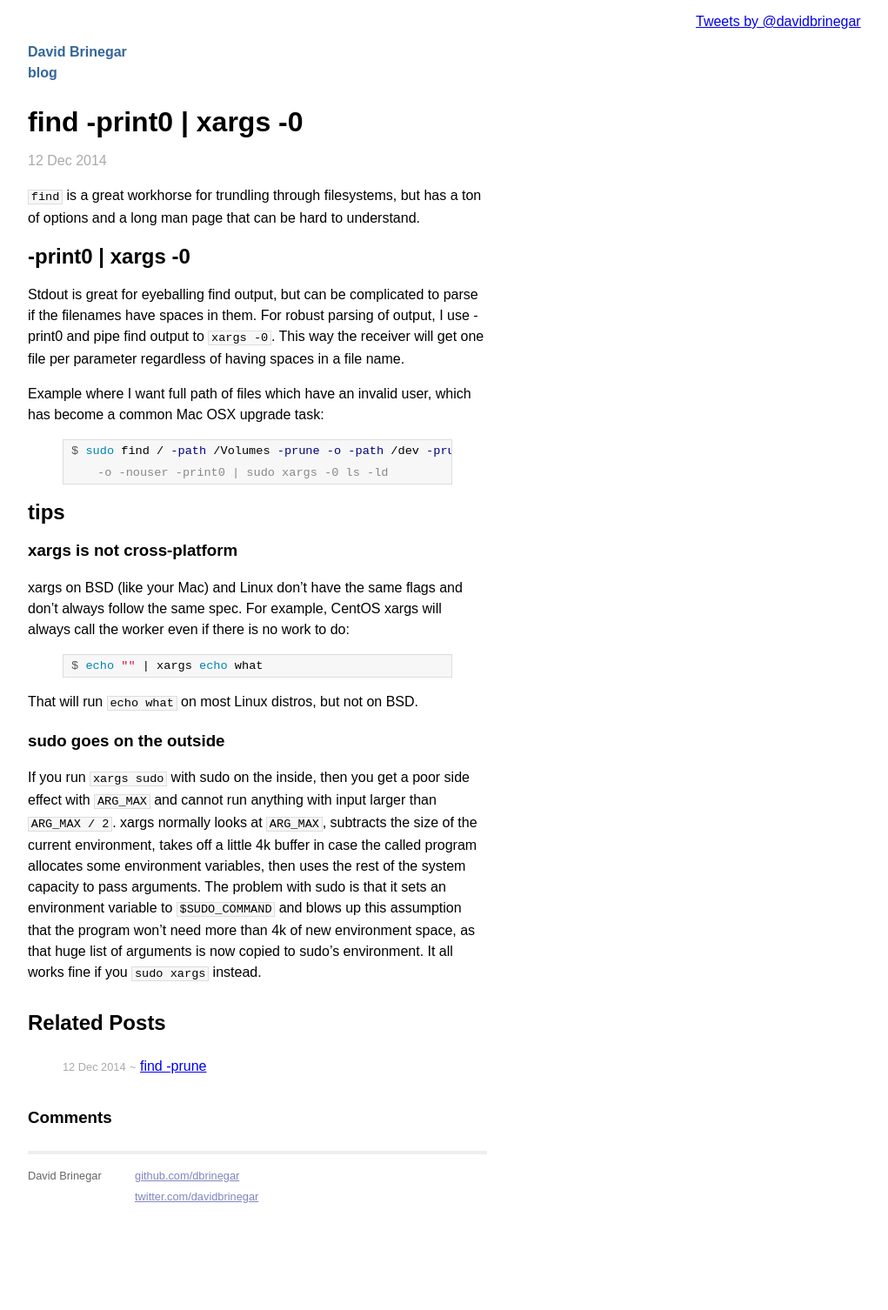
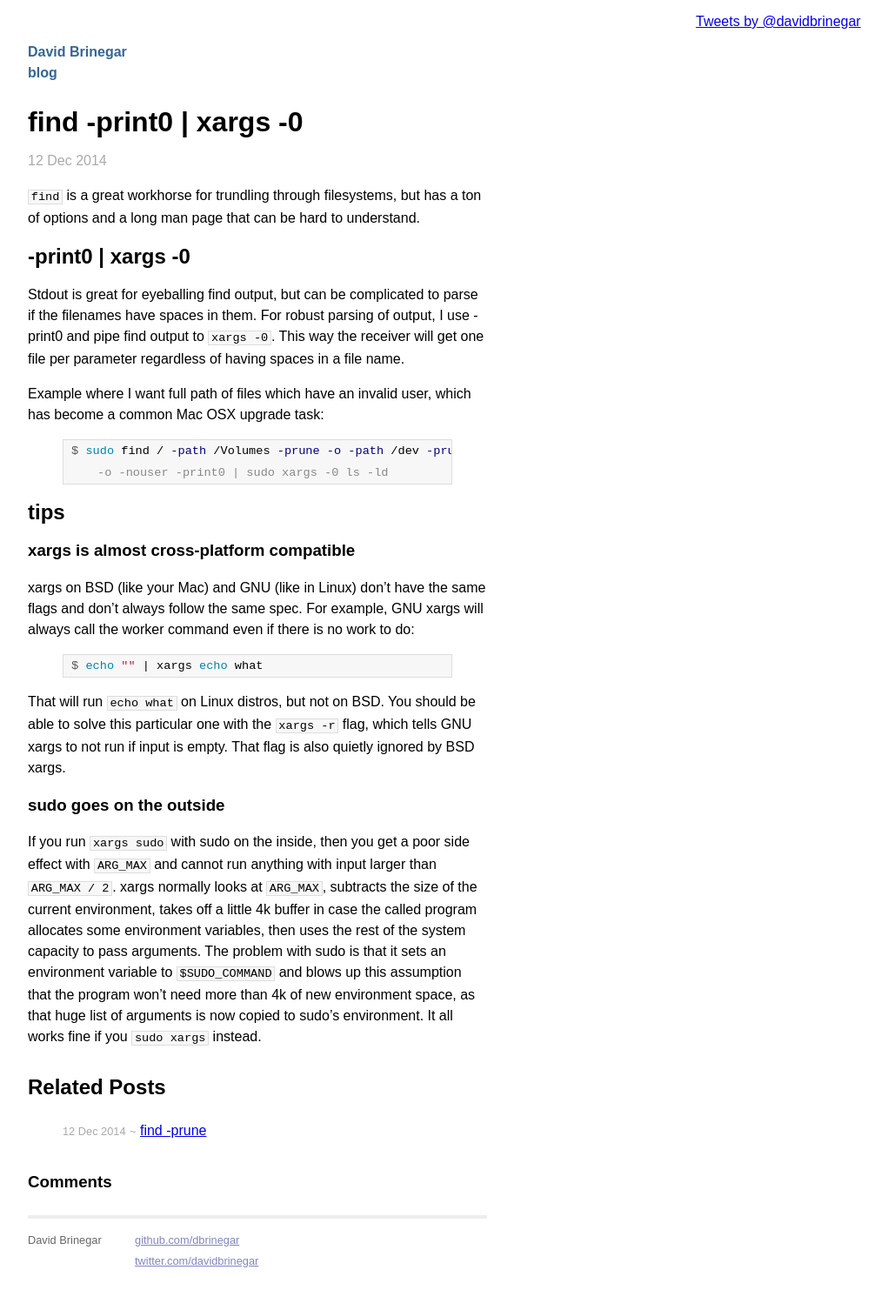
Before and after one commit to dbrinegar/dbrinegar.github.com, a Jekyll site: the page built from _posts/2014-12-12-2014-find-xargs.md, in a window 1280 px wide. Shown: the whole page at 87% size, without its empty margins (208-1229 px from the left). Built offline with Jekyll 4.4.1, drawn with Linux system fonts in a browser that asks for light colours; comment, search, counter and statistics services are not loaded; before the commit the page ends 1432 px from its top, so only the background shows below that.

Commit message:
xargs -r compatibility mode

```diff
--- a/_posts/2014-12-12-2014-find-xargs.md
+++ b/_posts/2014-12-12-2014-find-xargs.md
@@ -23,17 +23,19 @@ $ sudo find / -path /Volumes -prune -o -path /dev -prune \
 
 ## tips
 
-### xargs is not cross-platform
+### xargs is almost cross-platform compatible
 
-xargs on BSD (like your Mac) and Linux don't have the same flags and don't
-always follow the same spec.  For example, CentOS xargs will always call the
-worker even if there is no work to do:
+xargs on BSD (like your Mac) and GNU (like in Linux) don't have the same flags
+and don't always follow the same spec.  For example, GNU xargs will always call
+the worker command even if there is no work to do:
 
 {% highlight console %}
 $ echo "" | xargs echo what
 {% endhighlight %}
 
-That will run `echo what` on most Linux distros, but not on BSD.
+That will run `echo what` on Linux distros, but not on BSD.  You should be able
+to solve this particular one with the `xargs -r` flag, which tells GNU xargs to
+not run if input is empty.  That flag is also quietly ignored by BSD xargs.
 
 ### sudo goes on the outside
 
```
